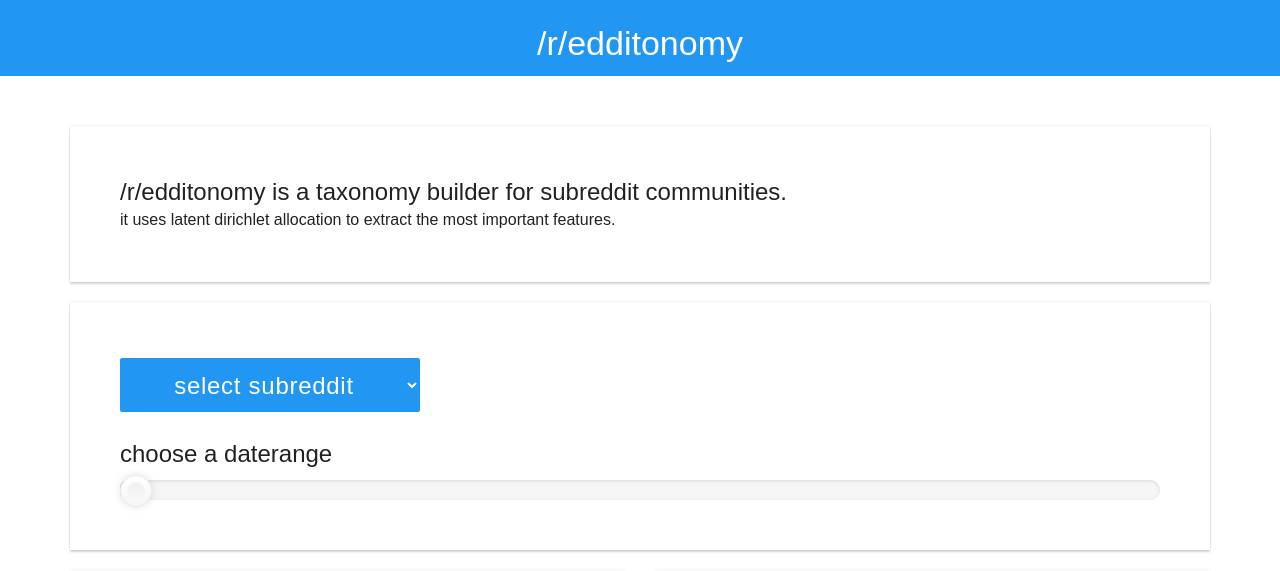
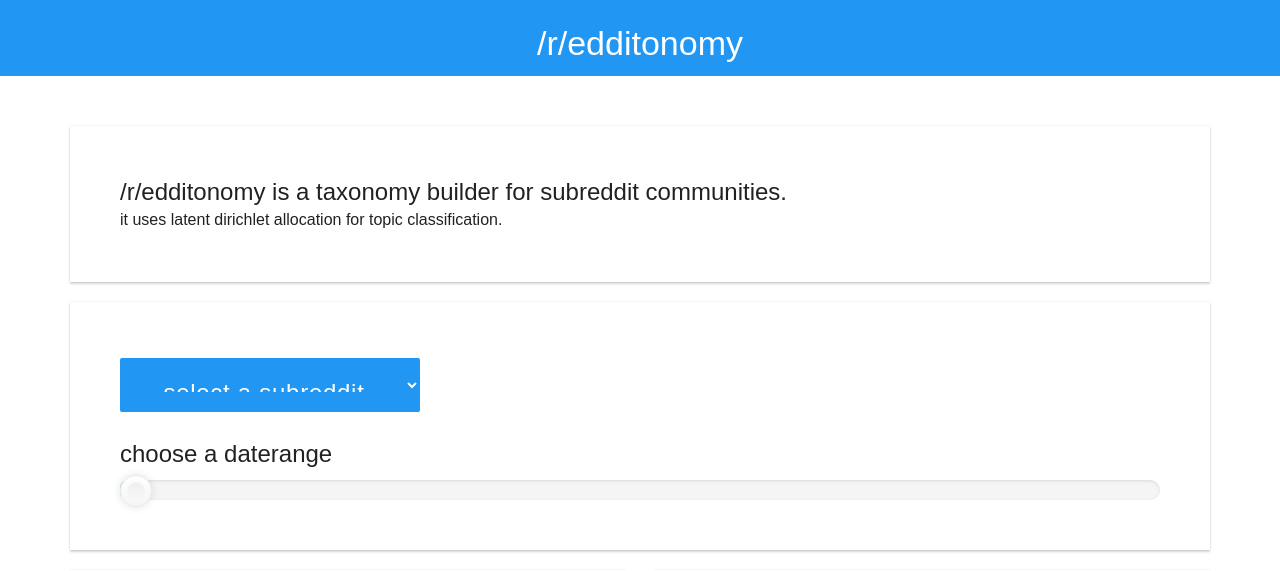
Before and after one commit to biterbilen/redditonomy, a Flask app: page / in a window 1280 px wide. Shown: the top 571 px of the page. Run offline with Flask 2, Linux system fonts and the light colour scheme; parts of the project's set-up code (start-up, migrations or seed data) failed here and were passed over; some libraries are stand-ins or nearby versions.

Commit message:
minor updates to html

```diff
--- a/redditonomy/templates/home.html
+++ b/redditonomy/templates/home.html
@@ -29,20 +29,19 @@
                 /r/edditonomy is a taxonomy builder for subreddit communities.
             </div>
             <div class="mui--text-subhead">
-                it uses latent dirichlet allocation to extract the most important features.
+                it uses latent dirichlet allocation for topic classification.
             </div>
         </div>
     </div>
 
-    {% set subreddits = ['/r/politics', '/r/worldnews', '/r/nba'] %}
     <div class="mui-container" style="margin: 50px auto; margin-top: 0;">
         <div class="mui-row">
             <div class="mui-col-sm-12 mui-col-md-12 mui-col-lg-12">
                 <div class="mui-panel" style="padding: 50px;">
                     <div class="mui-row">
                         <div class="mui-col-sm-8 mui-col-md-8 mui-col-lg-8">
-                            <select id='subreddit-selector' class="mui-btn mui-btn--large mui-btn--primary" name="dropdown" style="font-size: 24px; text-transform: lowercase; width: 300px;">
-                                <option value=None>select subreddit</option>
+                            <select id='subreddit-selector' class="mui-btn mui-btn--large mui-btn--primary" name="dropdown" style="font-size: 24px; text-transform: lowercase; width: 300px; padding: 20px;">
+                                <option value=None>select a subreddit</option>
                                 {% for subreddit in subreddits %}
                                 <option>{{ subreddit }}</option>
                                 {% endfor %}
@@ -137,7 +136,7 @@
 
     $('#subreddit-selector').on('change', function() {
         if (this.value) {
-            var subreddit = this.value.split('/')[2];
+            var subreddit = this.value;
 
             $(document).data('subreddit', subreddit);
 
@@ -146,6 +145,7 @@
                 dataType: 'json',
                 async: false,
                 success: function(data) {
+                    console.log(data);
                     $(document).data('results', data);
                 }
             });
@@ -154,6 +154,7 @@
             subreddit = $(document).data('subreddit');
             $('#subreddit').text('/r/' + subreddit);
 
+            console.log(results);
             $('#date').text(results[0]['date']);
             $('#taxonomy tbody').empty();
             for (var i = 0; i < results[0]['results'].length; i++) {
```
